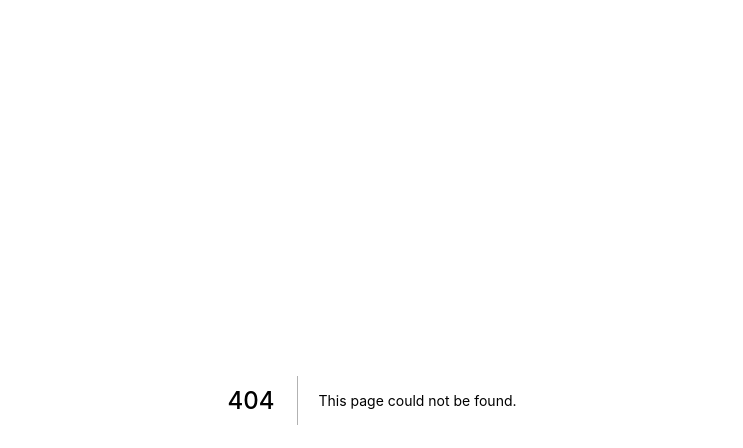
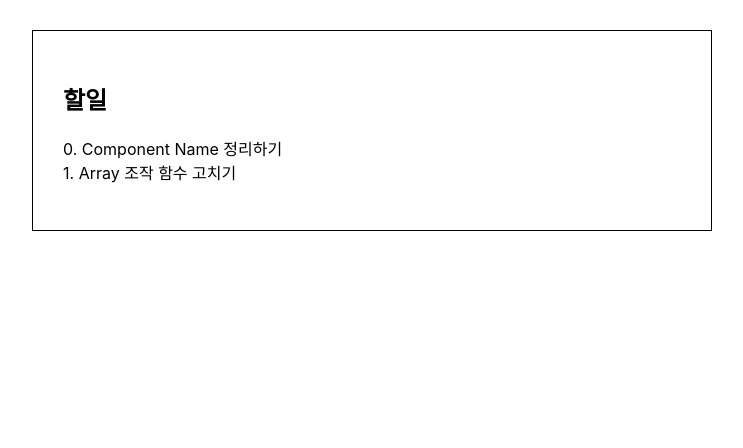
Before and after one commit to designDefined/ami, a Next.js app: page /dev in a window 1280 px wide. Before the commit this address had no page. Shown: the top 448 px of the page, without its empty margins (268-1011 px from the left). Built offline with nearby package versions, Linux system fonts and the light colour scheme; a web font is replaced by a local one.

Commit message:
feat: setup dev page and simple todos

```diff
--- /dev/null
+++ b/pages/dev/Dev.module.scss
@@ -0,0 +1,14 @@
+.Dev{
+  padding:0 300px;
+}
+
+.TodosWrapper{
+  border: 1px solid black;
+  margin-top:30px;
+  padding:30px;
+}
+
+.Todos{
+  list-style: none;
+  padding: 0;
+}
--- /dev/null
+++ b/pages/dev/index.tsx
@@ -0,0 +1,39 @@
+import { NextPage } from "next";
+import styles from "./Dev.module.scss";
+import classNames from "classnames/bind";
+
+const cx = classNames.bind(styles);
+
+interface Todo {
+  name: string;
+}
+const todos: Todo[] = [
+  { name: "Component Name 정리하기" },
+  { name: "Array 조작 함수 고치기" },
+];
+
+const Todo = ({ todo, index }: { todo: Todo; index: number }) => {
+  return (
+    <li>
+      <span>{index}. </span>
+      <span>{todo.name}</span>
+    </li>
+  );
+};
+
+const Dev: NextPage = () => {
+  return (
+    <article className={cx("Dev")}>
+      <div className={cx("TodosWrapper")}>
+        <h1>할일</h1>
+        <ol className={cx("Todos")}>
+          {todos.map((todo, index) => (
+            <Todo todo={todo} index={index} />
+          ))}
+        </ol>
+      </div>
+    </article>
+  );
+};
+
+export default Dev;
```
Also changed, not shown: 1 other file (tests, documents, lock files or other folders).
